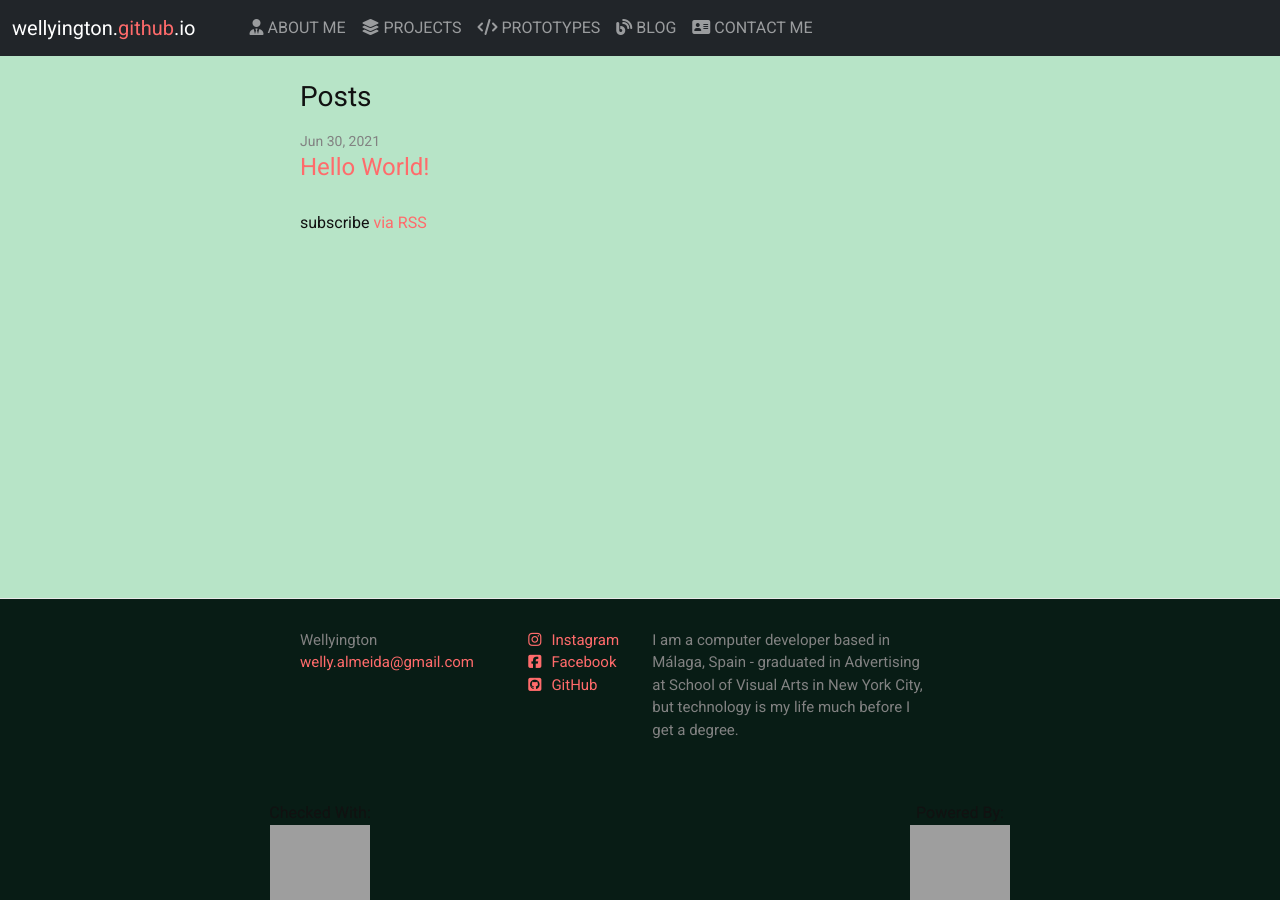
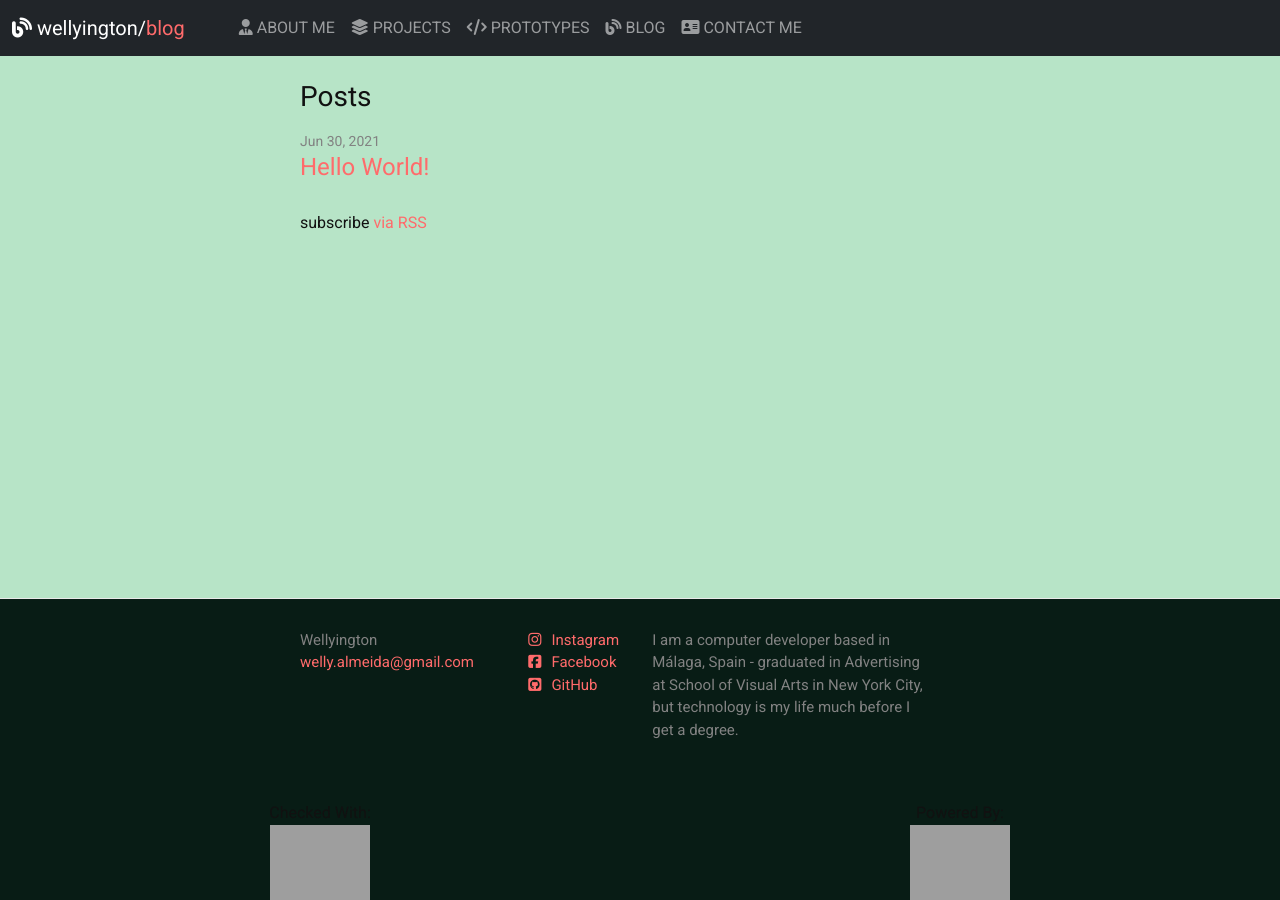
Before and after one commit to wellyington/blog, a Jekyll site: the page built from index.markdown, in a window 1280 px wide. Built offline with Jekyll 4.4.1, drawn with Linux system fonts in a browser that asks for light colours; nearby versions of some CDN libraries.

Commit message:
Update header.html

```diff
--- a/_includes/header.html
+++ b/_includes/header.html
@@ -3,7 +3,7 @@
 <div class="container-fluid" style="position: absolute; margin: 0; padding: 0;">
   <nav class="navbar navbar-expand-lg navbar-default navbar-fixed-to navbar-dark bg-dark">
     <div class="container-fluid">
-      <a class="navbar-brand" href="https://wellyington.github.io/">wellyington.<span style="color:#ff6b6b;">github</span>.io</a>
+      <a class="navbar-brand" href="https://wellyington.github.io/"><i class="fas fa-blog"></i> wellyington/<span style="color:#ff6b6b;">blog</span></a>
       <button class="navbar-toggler" type="button" data-bs-toggle="collapse" data-bs-target="#navbarSupportedContent" aria-controls="navbarSupportedContent" aria-expanded="false" aria-label="Toggle navigation">
             <span class="navbar-toggler-icon"></span>
         </button>
@@ -19,7 +19,7 @@
               <a class="nav-link" href="https://wellyington.github.io/#prototypes" data-bs-toggle="collapse" data-bs-target=".navbar-collapse.show" onclick='document.getElementById("prototypes").scrollIntoView()'><i class="fas fa-code"></i> PROTOTYPES</a>
             </li>
             <li class="nav-item">
-              <a class="nav-link" href="https://wellyington.github.io/blog/" data-bs-toggle="collapse" data-bs-target=".navbar-collapse.show" onclick='document.getElementById("prototypes").scrollIntoView()'><i class="fa-solid fa-blog"></i> BLOG</a>
+              <a class="nav-link" href="https://wellyington.github.io/blog/" data-bs-toggle="collapse" data-bs-target=".navbar-collapse.show" onclick='document.getElementById("prototypes").scrollIntoView()'><i class="fas fa-blog"></i> BLOG</a>
             </li>
             <li class="nav-item">
               <a class="nav-link" href="https://wellyington.github.io/#contactme" data-bs-toggle="collapse" data-bs-target=".navbar-collapse.show" onclick='document.getElementById("contactme").scrollIntoView()'><i class="fas fa-address-card"></i> CONTACT ME</a>
```
